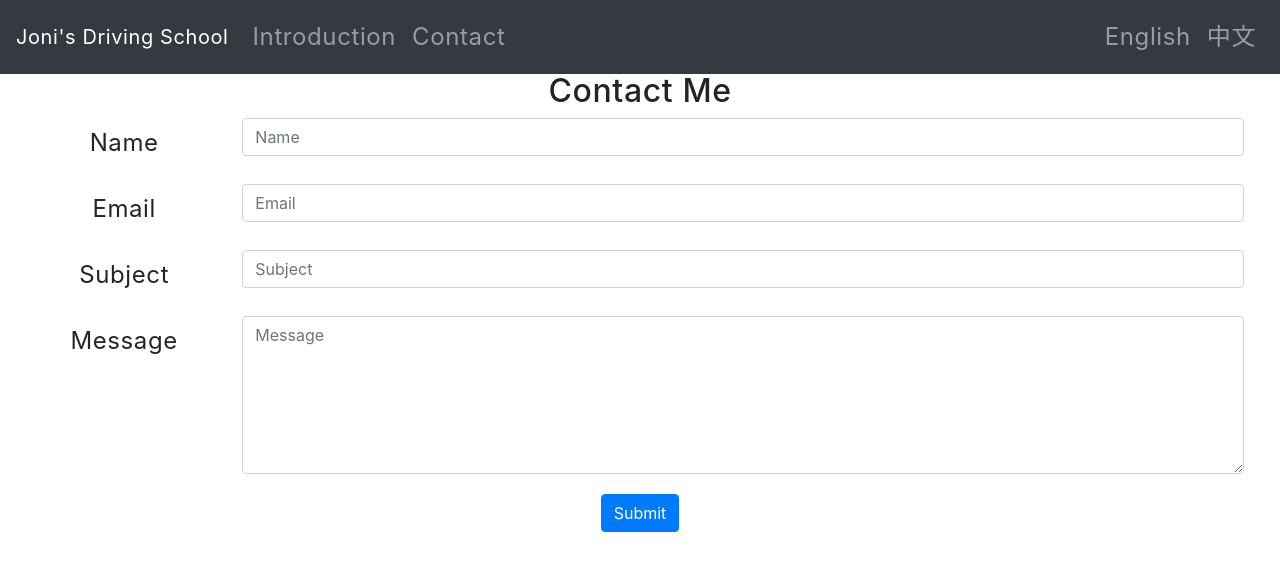
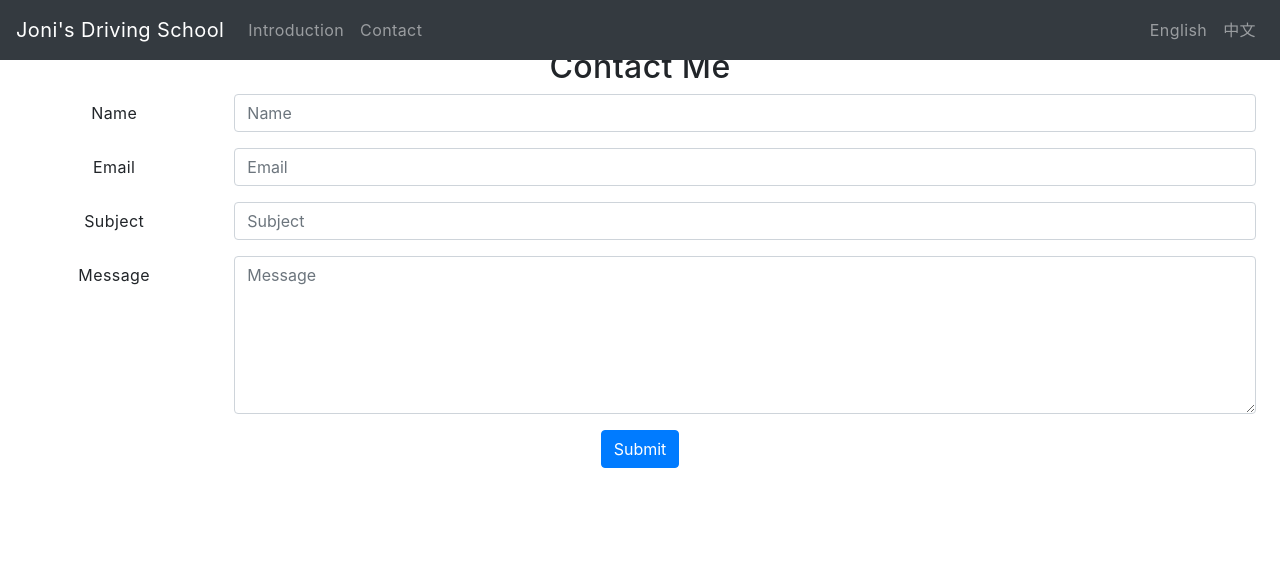
Before and after one commit to pwang86/react-website, a React app: page / in a window 1280 px wide. Shown: the top 570 px of the page. Built offline with nearby package versions, Linux system fonts and the light colour scheme.

Commit message:
modify base font size

```diff
--- a/src/styles.css
+++ b/src/styles.css
@@ -8,7 +8,7 @@ ol{
 }
 
 body{
-  font-size: 18pt;
+  font-size: 16px;
   line-height: 1.75em;
   letter-spacing: 0.025em;
 }
```
